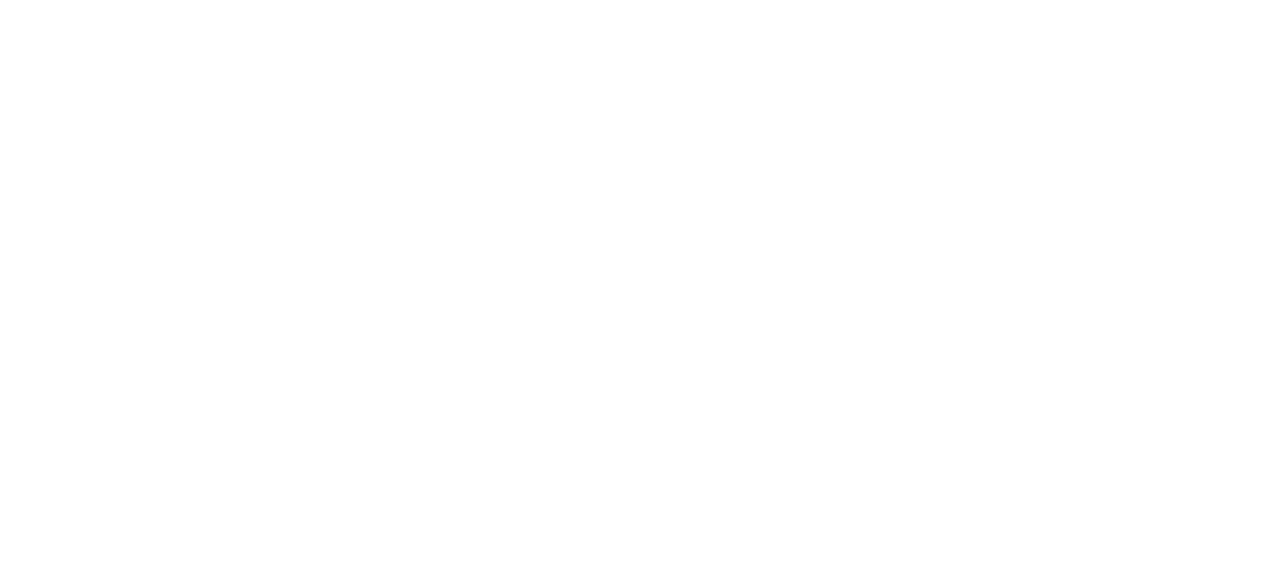
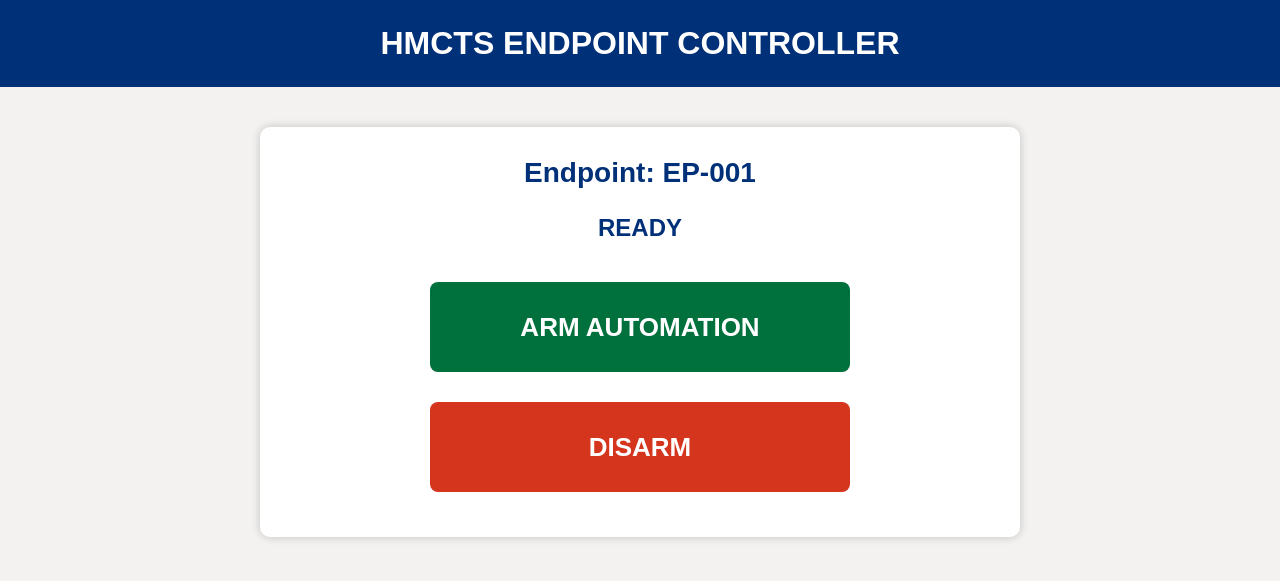
Before and after one commit to Darthcrowther/HRG-controller, a plain HTML site: page endpoint.html.html in a window 1280 px wide. Drawn offline with Linux system fonts and the light colour scheme.

Commit message:
Update endpoint.html.html

```diff
--- a/endpoint.html.html
+++ b/endpoint.html.html
@@ -1,3 +1,102 @@
+<!DOCTYPE html>
+<html>
+
+<head>
+<meta charset="UTF-8">
+<title>HMCTS Endpoint Controller</title>
+
+<style>
+
+body{
+    margin:0;
+    background:#f3f2f1;
+    font-family:Arial,sans-serif;
+    text-align:center;
+}
+
+.header{
+    background:#003078;
+    color:white;
+    padding:25px;
+    font-size:32px;
+    font-weight:bold;
+}
+
+.panel{
+    background:white;
+    width:700px;
+    margin:40px auto;
+    padding:30px;
+    border-radius:10px;
+    box-shadow:0 0 10px rgba(0,0,0,0.2);
+}
+
+.endpoint{
+    font-size:28px;
+    color:#003078;
+    font-weight:bold;
+    margin-bottom:20px;
+}
+
+.status{
+    font-size:24px;
+    margin:25px;
+    color:#003078;
+    font-weight:bold;
+}
+
+button{
+    width:420px;
+    height:90px;
+    border:none;
+    border-radius:8px;
+    font-size:26px;
+    font-weight:bold;
+    cursor:pointer;
+    color:white;
+    margin:15px;
+}
+
+.arm{
+    background:#00703c;
+}
+
+.disarm{
+    background:#d4351c;
+}
+
+</style>
+
+</head>
+
+<body>
+
+<div class="header">
+HMCTS ENDPOINT CONTROLLER
+</div>
+
+<div class="panel">
+
+<div class="endpoint">
+Endpoint: EP-001
+</div>
+
+<div id="status" class="status">
+READY
+</div>
+
+<button class="arm" onclick="armAutomation()">
+ARM AUTOMATION
+</button>
+
+<br>
+
+<button class="disarm" onclick="disarmAutomation()">
+DISARM
+</button>
+
+</div>
+
 <script>
 
 let automationArmed = false;
@@ -8,8 +107,6 @@
 
     document.getElementById("status").innerHTML =
         "WAITING FOR COMMAND";
-
-    alert("AUTOMATION ARMED");
 
 }
 
@@ -22,34 +119,30 @@
 
 }
 
-function checkForCommand() {
+setInterval(function(){
 
-    if (!automationArmed) {
-        return;
-    }
+    if(automationArmed){
 
         document.getElementById("status").innerHTML =
             "CHECKING FOR COMMAND";
 
-    setTimeout(function () {
+        setTimeout(function(){
 
-        if (automationArmed) {
+            if(automationArmed){
 
                 document.getElementById("status").innerHTML =
                     "WAITING FOR COMMAND";
 
             }
 
-    }, 4000);
+        },2000);
 
     }
 
-/* TEST EVERY 5 SECONDS */
-
-setInterval(function () {
-
-    checkForCommand();
-
-}, 5000);
+},5000);
 
 </script>
+
+</body>
+
+</html>
```
Lines whose indentation alone changed are shown as unchanged.
